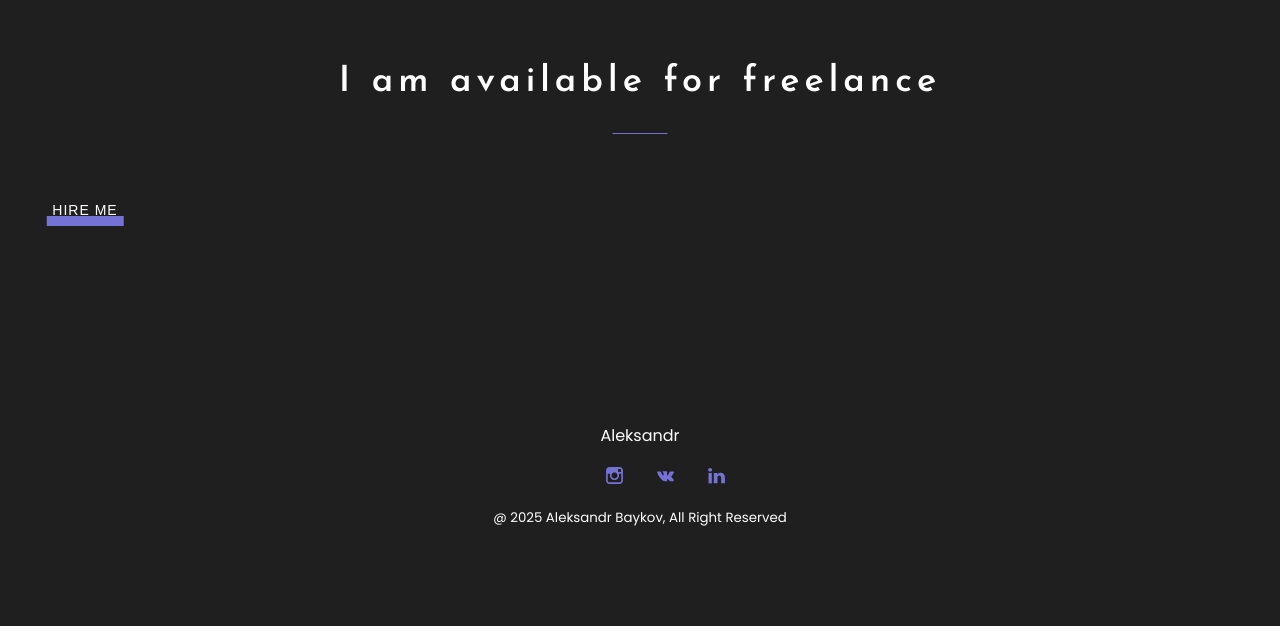
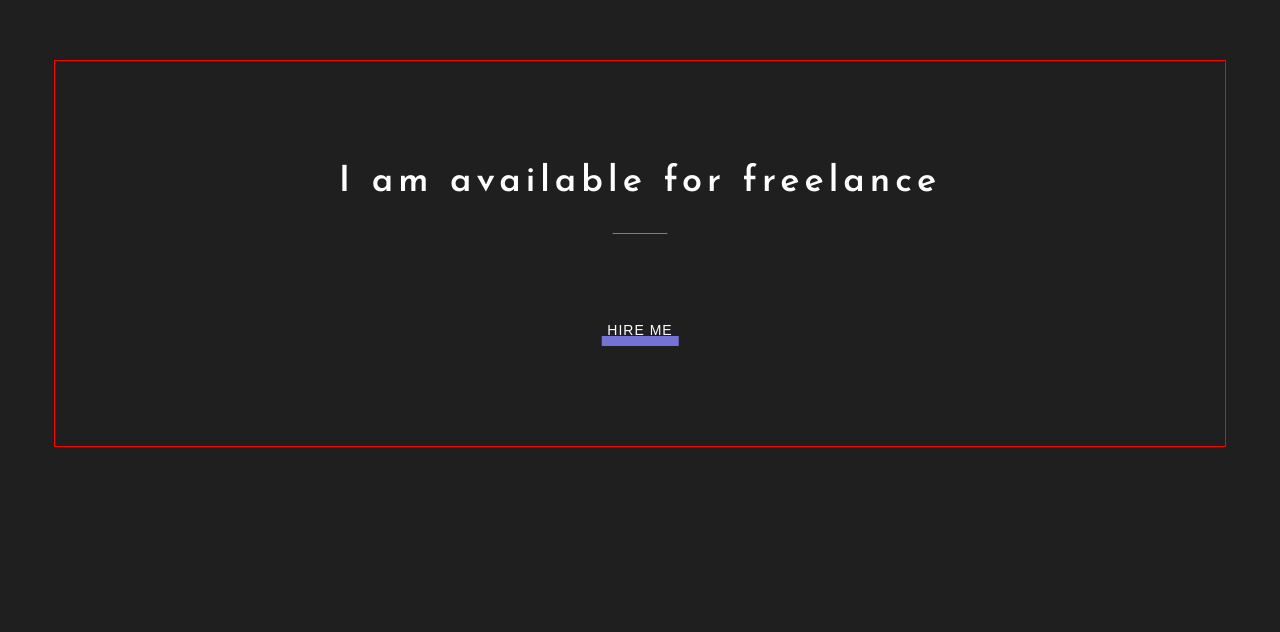
Before and after one commit to BaykovAleksandr/portfolio, a React (Vite) app: page / in a window 1280 px wide. Shown: the part 4828-5460 px from the top of the page. Built offline with nearby package versions, Linux system fonts and the light colour scheme.

Commit message:
add styles for slogan section

```diff
--- a/src/layout/sections/slogan/Slogan.tsx
+++ b/src/layout/sections/slogan/Slogan.tsx
@@ -3,15 +3,20 @@
 import styled from 'styled-components'
 import { SectionTitle } from '../../../components/SectionTitle'
 import { Button } from '../../../components/Button'
+import { Container } from '../../../components/Container';
+import { FlexWrapper } from '../../../components/FlexWrapper';
 
 export default function Slogan() {
   return (
-	<StyledSlogan>
-		<SectionTitle>I am available for freelance</SectionTitle>
-		<Button>Hire me</Button>
-
-	</StyledSlogan>
-  )
+    <StyledSlogan>
+      <Container>
+        <FlexWrapper direction='column' align='center'>
+          <SectionTitle>I am available for freelance</SectionTitle>
+          <Button>Hire me</Button>
+        </FlexWrapper>
+      </Container>
+    </StyledSlogan>
+  );
 }
 
 const StyledSlogan = styled.section`
```
